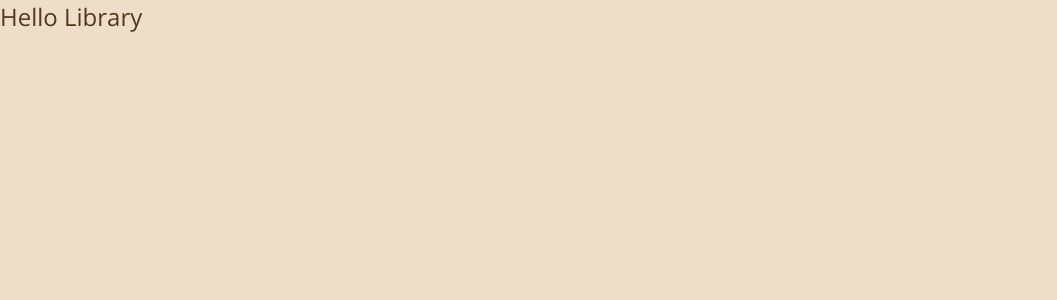
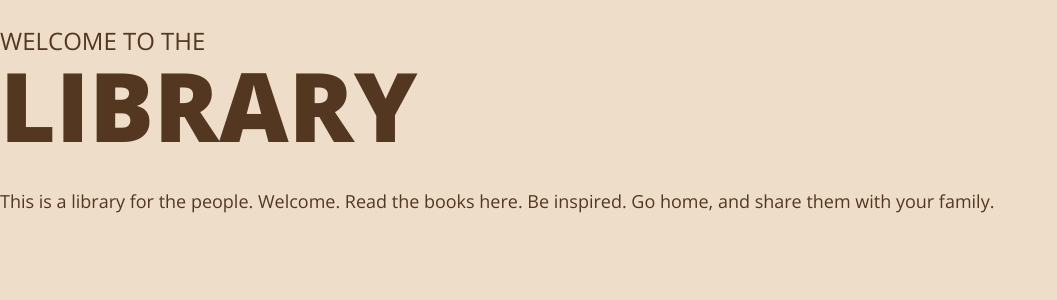
Before and after one commit to papaponmx/svelte-sandbox, a Svelte app: page / in a window 1280 px wide. Shown: the top 300 px of the page, without its empty margins (0-1057 px from the left). Built offline with nearby package versions, Linux system fonts and the light colour scheme.

Commit message:
Created Library component.

```diff
--- a/src/library/Library.svelte
+++ b/src/library/Library.svelte
@@ -1,9 +1,32 @@
 <script>
 </script>
 
-<style></style>
+<style>
+  header {
+    margin: var(--spacingMedium) 0 var(--spacingLarge) 0;
+    text-transform: uppercase;
+  }
+  .preamble {
+    display: block;
+  }
+  h1 {
+    font-size: var(--typeSizeXXLarge);
+    font-weight: var(--typeWeightBold);
+    line-height: var(--typeLineHeightTight);
+  }
+
+  .greeting {
+    font-size: var(--typeSizeSmall);
+  }
+</style>
 
 
-<div>
-Hello Library
-</div>
+<header>
+  <span class="preamble">Welcome to the</span>
+  <h1>Library</h1>
+</header>
+
+<p class="greeting">
+  This is a library for the people. Welcome. Read the books here. Be inspired.
+  Go home, and share them with your family.
+</p>
```
